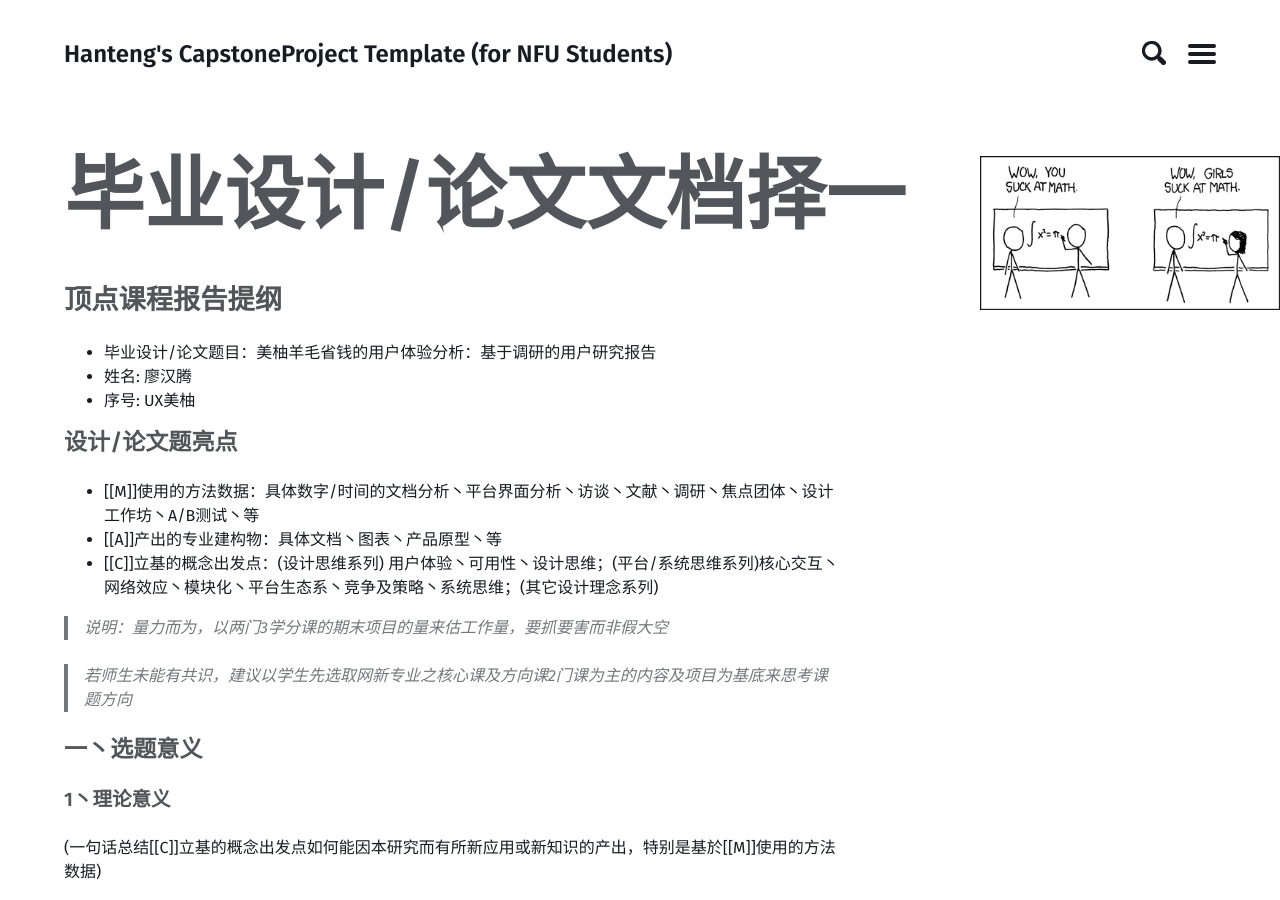
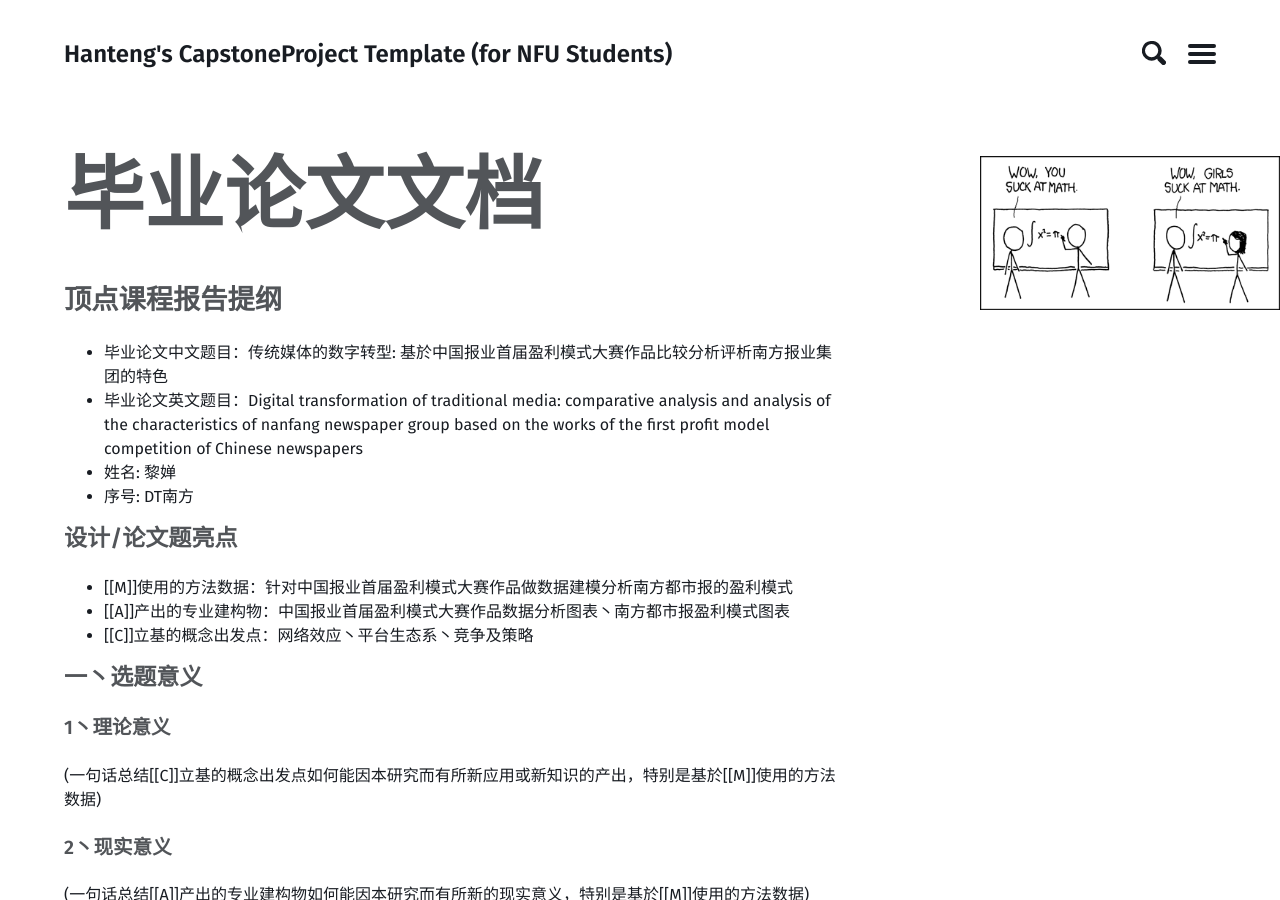
Before and after one commit to CherryLiChan/CapstoneProject, a Jekyll site: the page built from prjs/proposal.md, in a window 1280 px wide and 900 px high. Built offline with Jekyll 4.4.1, drawn with Linux system fonts in a browser that asks for light colours; our own code applies the rules of GitHub Pages for plain Markdown files.

```diff
--- a/prjs/proposal.md
+++ b/prjs/proposal.md
@@ -1,5 +1,5 @@
 ---
-title: "毕业设计/论文文档择一"
+title: "毕业论文文档"
 excerpt_separator: "<!--more-->"
 categories:
   - 毕业
@@ -16,21 +16,17 @@ image:
 
 # 顶点课程报告提纲
 
-* 毕业设计/论文题目：美柚羊毛省钱的用户体验分析：基于调研的用户研究报告
-* 姓名: 廖汉腾
-* 序号: UX美柚
+* 毕业论文中文题目：传统媒体的数字转型: 基於中国报业首届盈利模式大赛作品比较分析评析南方报业集团的特色
+* 毕业论文英文题目：Digital transformation of traditional media: comparative analysis and analysis of the characteristics of nanfang newspaper group based on the works of the first profit model competition of Chinese newspapers
+* 姓名: 黎婵
+* 序号: DT南方
 <!--more-->
 
 ## 设计/论文题亮点
 
-* [[M]]使用的方法数据：具体数字/时间的文档分析丶平台界面分析丶访谈丶文献丶调研丶焦点团体丶设计工作坊丶A/B测试丶等
-* [[A]]产出的专业建构物：具体文档丶图表丶产品原型丶等
-* [[C]]立基的概念出发点：(设计思维系列) 用户体验丶可用性丶设计思维；(平台/系统思维系列)核心交互丶网络效应丶模块化丶平台生态系丶竞争及策略丶系统思维；(其它设计理念系列)
-
-> 说明：量力而为，以两门3学分课的期末项目的量来估工作量，要抓要害而非假大空
-
-> 若师生未能有共识，建议以学生先选取网新专业之核心课及方向课2门课为主的内容及项目为基底来思考课题方向
-
+* [[M]]使用的方法数据：针对中国报业首届盈利模式大赛作品做数据建模分析南方都市报的盈利模式
+* [[A]]产出的专业建构物：中国报业首届盈利模式大赛作品数据分析图表丶南方都市报盈利模式图表
+* [[C]]立基的概念出发点：网络效应丶平台生态系丶竞争及策略
 
 ## 一丶选题意义
 ### 1丶理论意义
```
